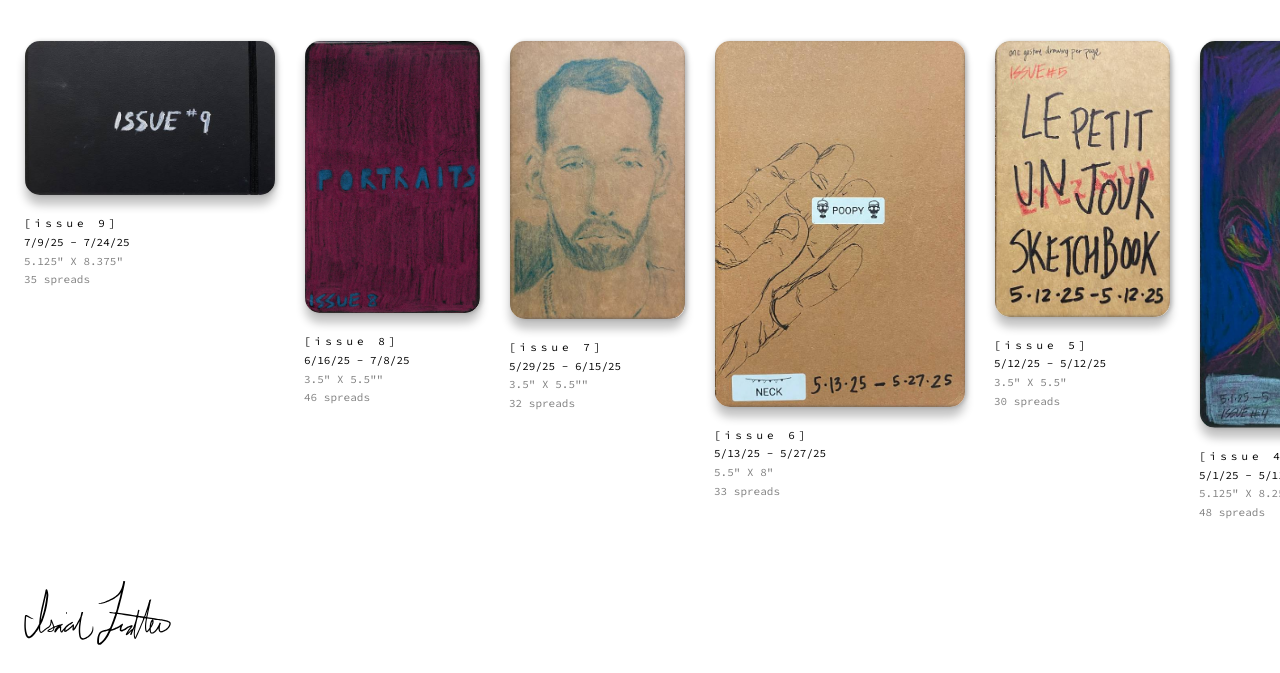
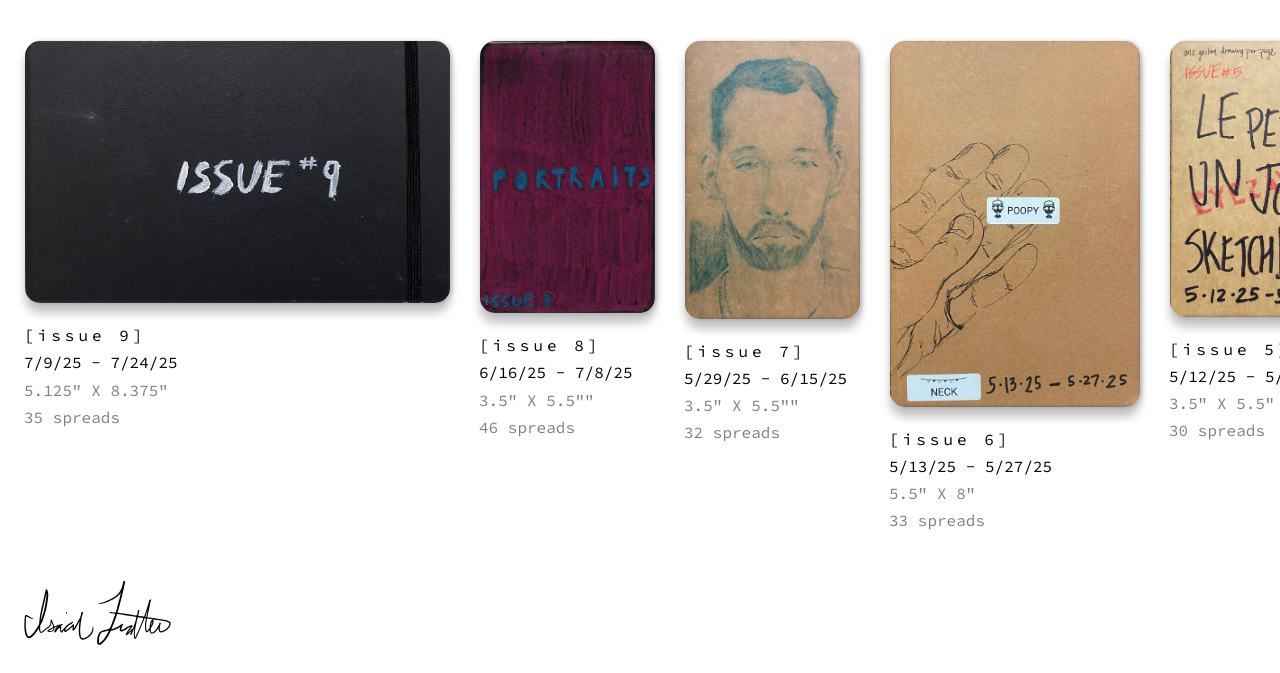
Before and after one commit to isaiahtrotter/eyezayuh, a PHP site: page / in a window 1280 px wide. Shown: the part 222-895 px from the top of the page. Run offline with PHP 8.4, Linux system fonts and the light colour scheme; some libraries are stand-ins or nearby versions.

Commit message:
reverting back text

```diff
--- a/styles.css
+++ b/styles.css
@@ -52,7 +52,7 @@ p {
 
 .sketchbook_text {
   margin: 0px 0px 0px 14px;
-  font-size: 11px;
+  font-size: 11px important!;
   line-height: 1.7;
 }
 
@@ -111,10 +111,15 @@ p {
 
 #issue_4,
 #issue_6,
+.df-popup-thumb,
+.df-book-cover::after {
+  width: 250px;
+}
+
 #issue_9,
 .df-popup-thumb,
 .df-book-cover::after {
-  width: 250px;
+  width: 425px;
 }
 
 main {
```
